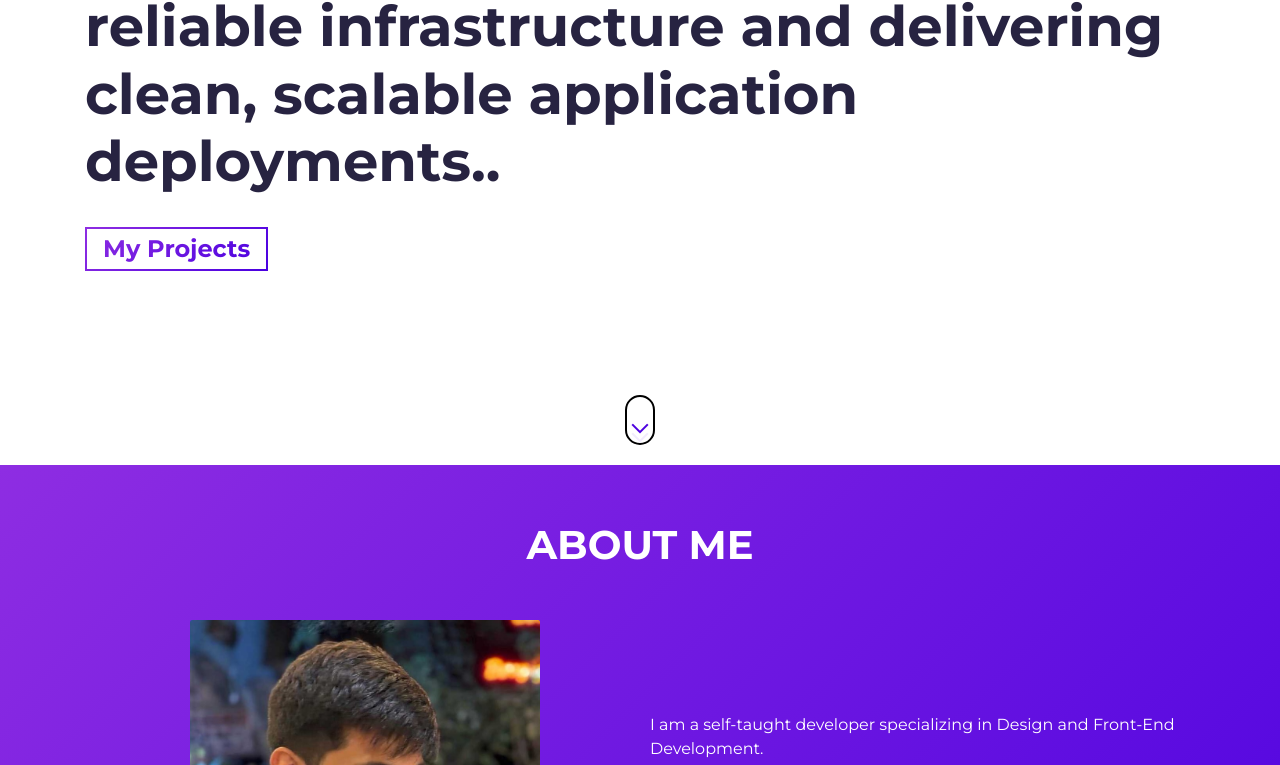
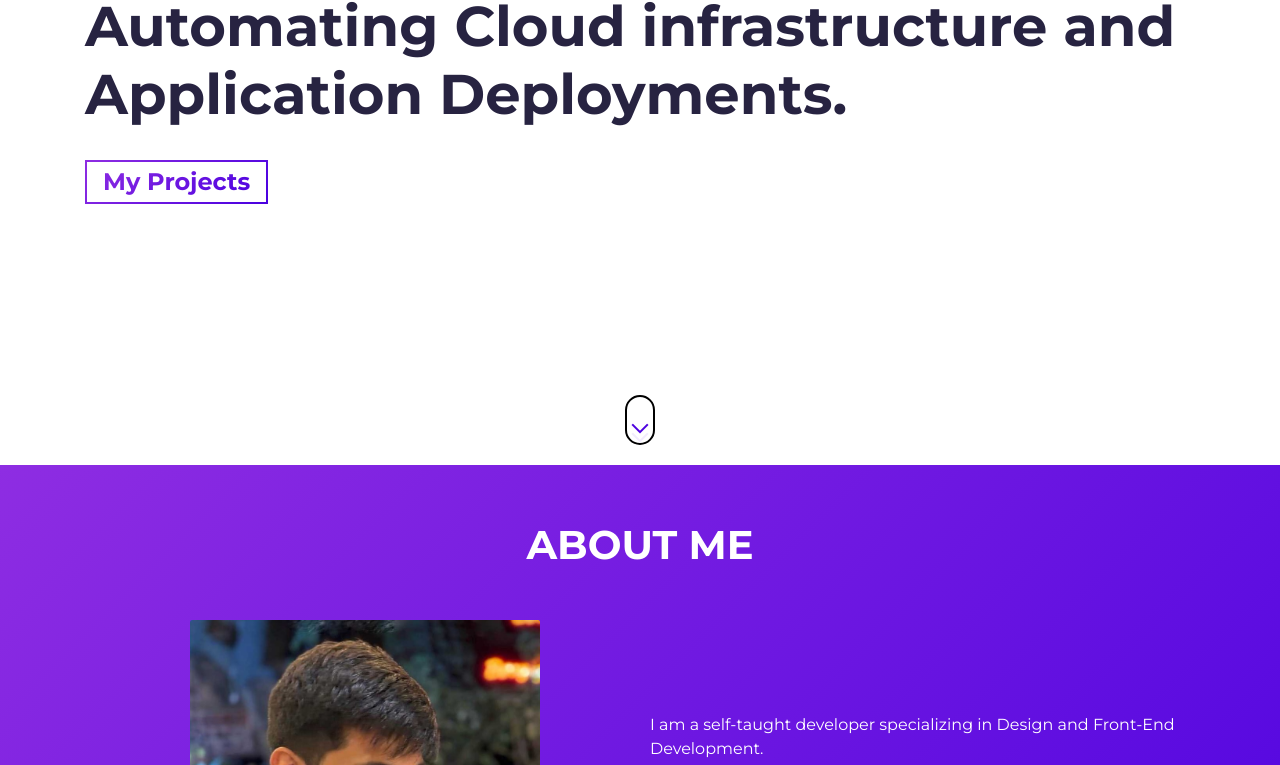
Before and after one commit to KalonOluwanifemi/home, a website built with Vite: page index.html in a window 1280 px wide. Shown: the part 335-1100 px from the top of the page. Built offline with nearby package versions, Linux system fonts and the light colour scheme.

Commit message:
updated some more values

```diff
--- a/index.html
+++ b/index.html
@@ -84,7 +84,7 @@
 				<h1 class="hero-title">
 					Hi, my name is <span class="text-color-main name">Yushau Akande</span>
 					<br />
-					I am passtionate about designing reliable infrastructure and delivering clean, scalable application deployments..
+					Automating Cloud infrastructure and Application Deployments.
 				</h1>
 				<p class="hero-cta">
 					<a class="cta-btn cta-btn--hero" href="#projects">My Projects</a>
```
